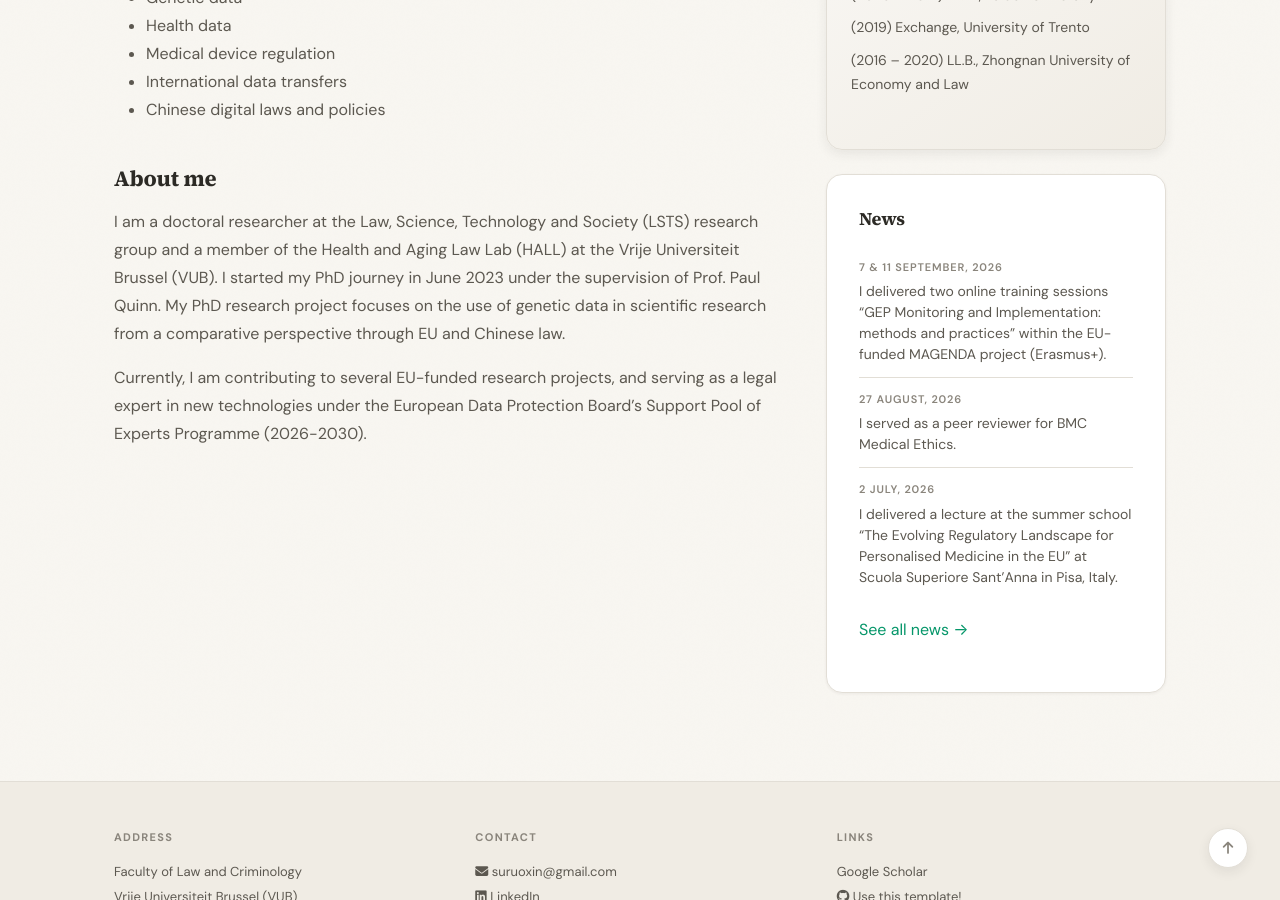
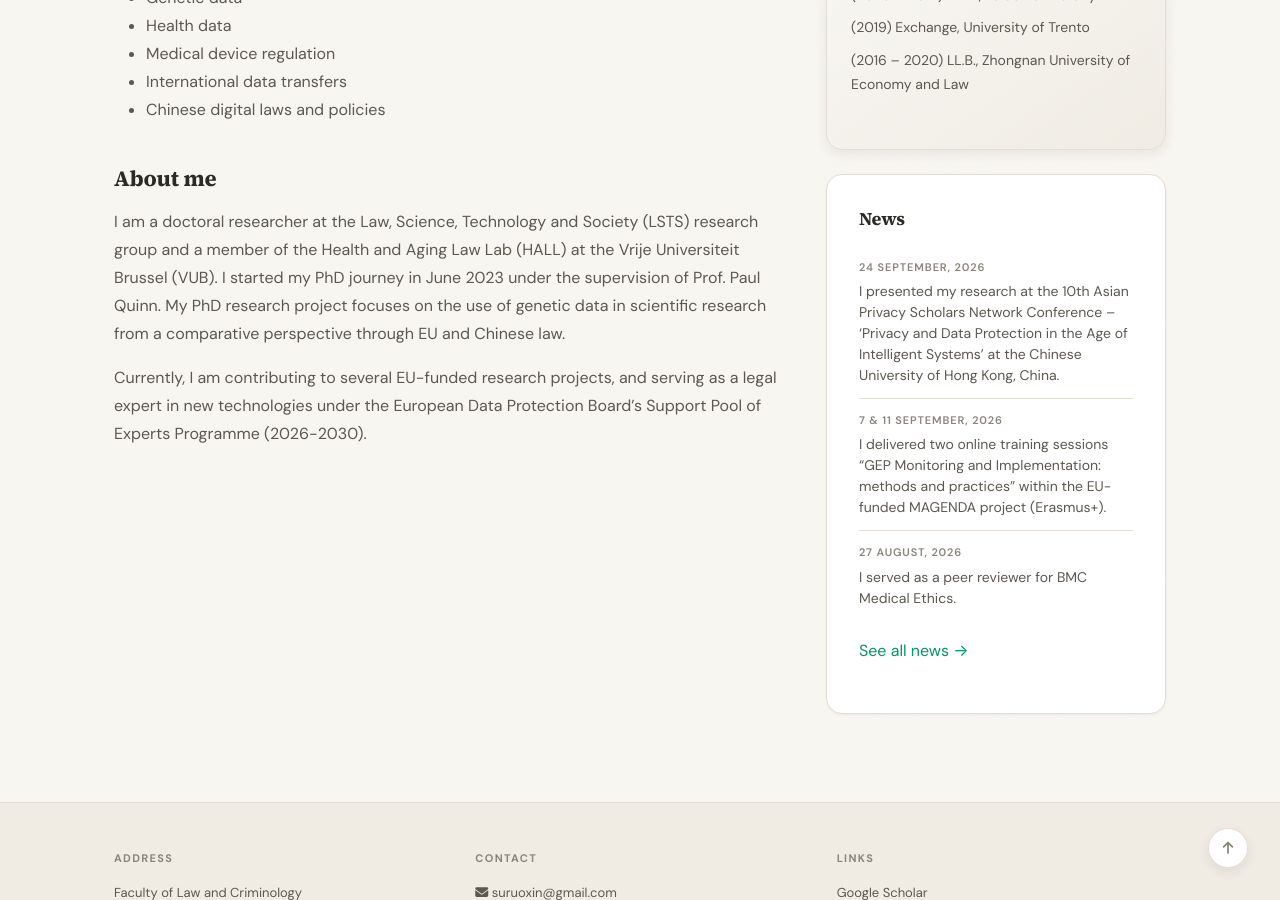
Before and after one commit to suruoxin/suruoxin.github.io, a Jekyll site: the page built from _pages/home.md, in a window 1280 px wide and 900 px high, scrolled down 536 px. Built offline with Jekyll 4.4.1, drawn with Linux system fonts in a browser that asks for light colours; a style sheet for code colours, icons or effects is not loaded.

Commit message:
Add APSN conference presentation news item
Co-Authored-By: Claude Sonnet 5 <noreply@anthropic.com>

```diff
--- a/_data/news.yml
+++ b/_data/news.yml
@@ -1,6 +1,9 @@
 # News items shown on the home page sidebar.
 # The 3 most recent are shown; all appear on /allnews.
 # Each entry needs: date, headline
+
+- date: 24 September, 2026
+  headline: "I presented my research at the 10th Asian Privacy Scholars Network Conference – ‘Privacy and Data Protection in the Age of Intelligent Systems’ at the Chinese University of Hong Kong, China."
 
 - date: 7 & 11 September, 2026
   headline: "I delivered two online training sessions “GEP Monitoring and Implementation: methods and practices” within the EU-funded MAGENDA project (Erasmus+)."
```
